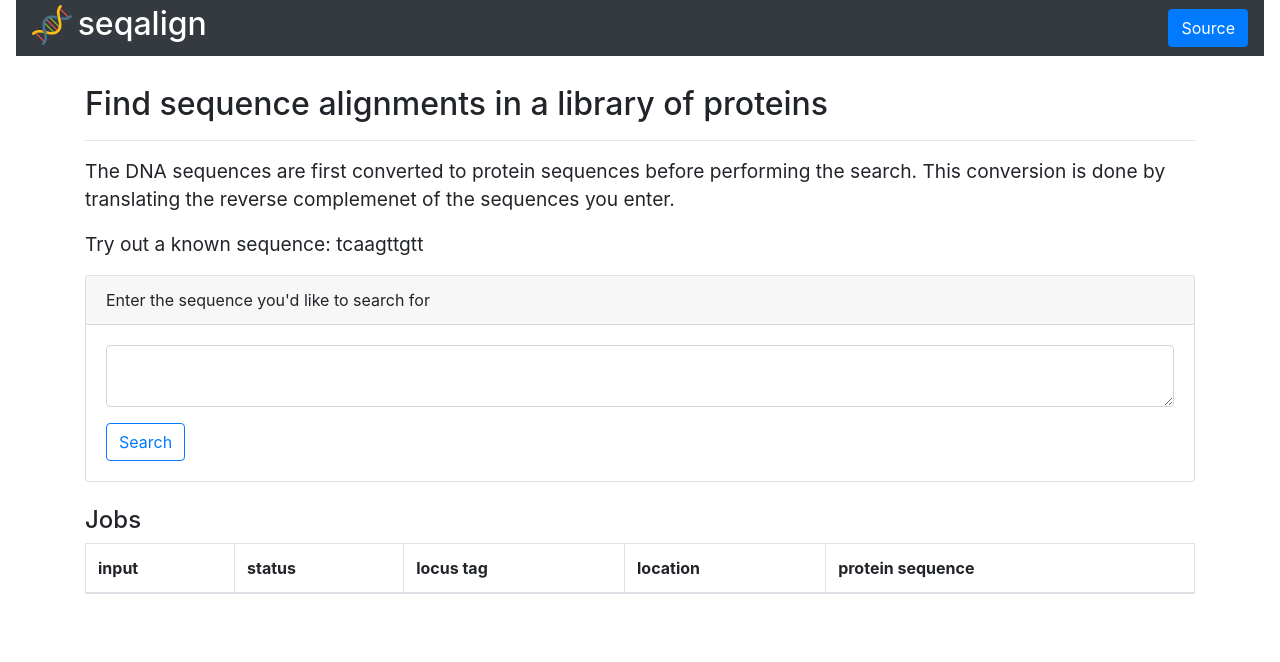
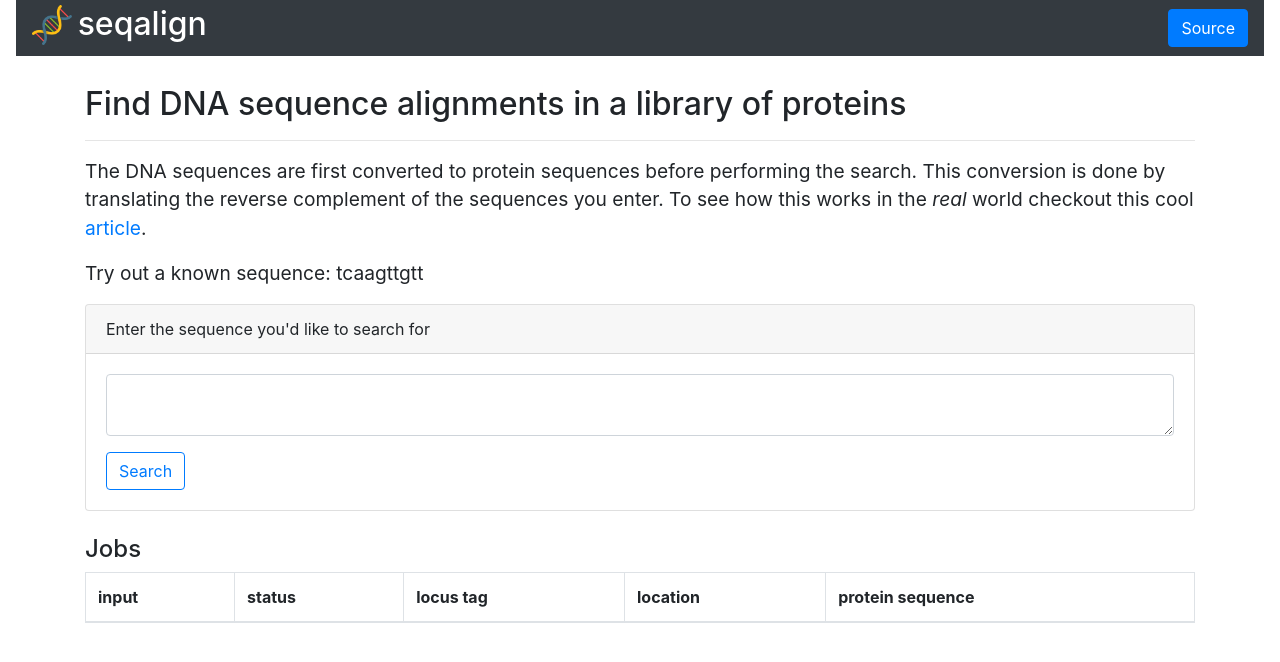
Before and after one commit to luhart/seqalign, a Next.js app: page / in a window 1280 px wide. Shown: the top 662 px of the page. Built offline with nearby package versions, Linux system fonts and the light colour scheme.

Commit message:
small fixes

```diff
--- a/components/search-form.js
+++ b/components/search-form.js
@@ -66,7 +66,7 @@ export default class SearchForm extends React.Component{
                                     <td>{job.found}</td>
                                     <td>{job.locus_tag}</td>
                                     <td>{job.location}</td>
-                                    <td>{job.seq}</td>
+                                    <td>{job.protein}</td>
                                 </tr>
                             ))}
                         </tbody>
--- a/pages/index.js
+++ b/pages/index.js
@@ -13,12 +13,13 @@ export default function Home() {
       </Head>
       <section className={utilStyles.headingMd}>
         <br />
-        <h2>Find sequence alignments in a library of proteins</h2>
+        <h2>Find DNA sequence alignments in a library of proteins</h2>
         <hr />
         <p>
           The DNA sequences are first converted to protein sequences before performing
-          the search. This conversion is done by translating the reverse complemenet
-          of the sequences you enter.
+          the search. This conversion is done by translating the reverse complement
+          of the sequences you enter. To see how this works in the <i>real</i> world checkout this
+          cool <a href="https://www.nature.com/scitable/topicpage/translation-dna-to-mrna-to-protein-393/">article</a>.
         </p>
         <p>Try out a known sequence: tcaagttgtt
         </p>
```
